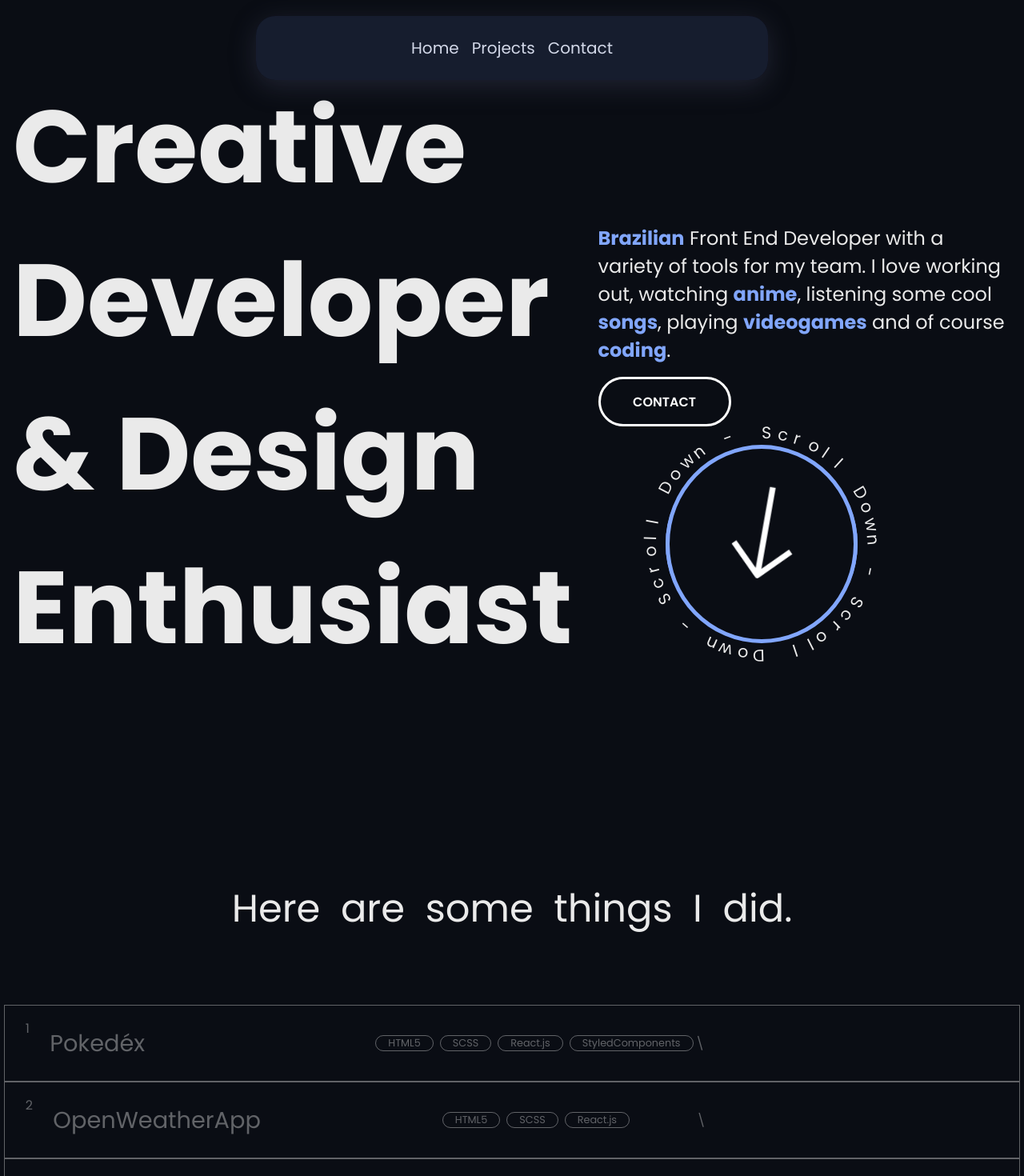
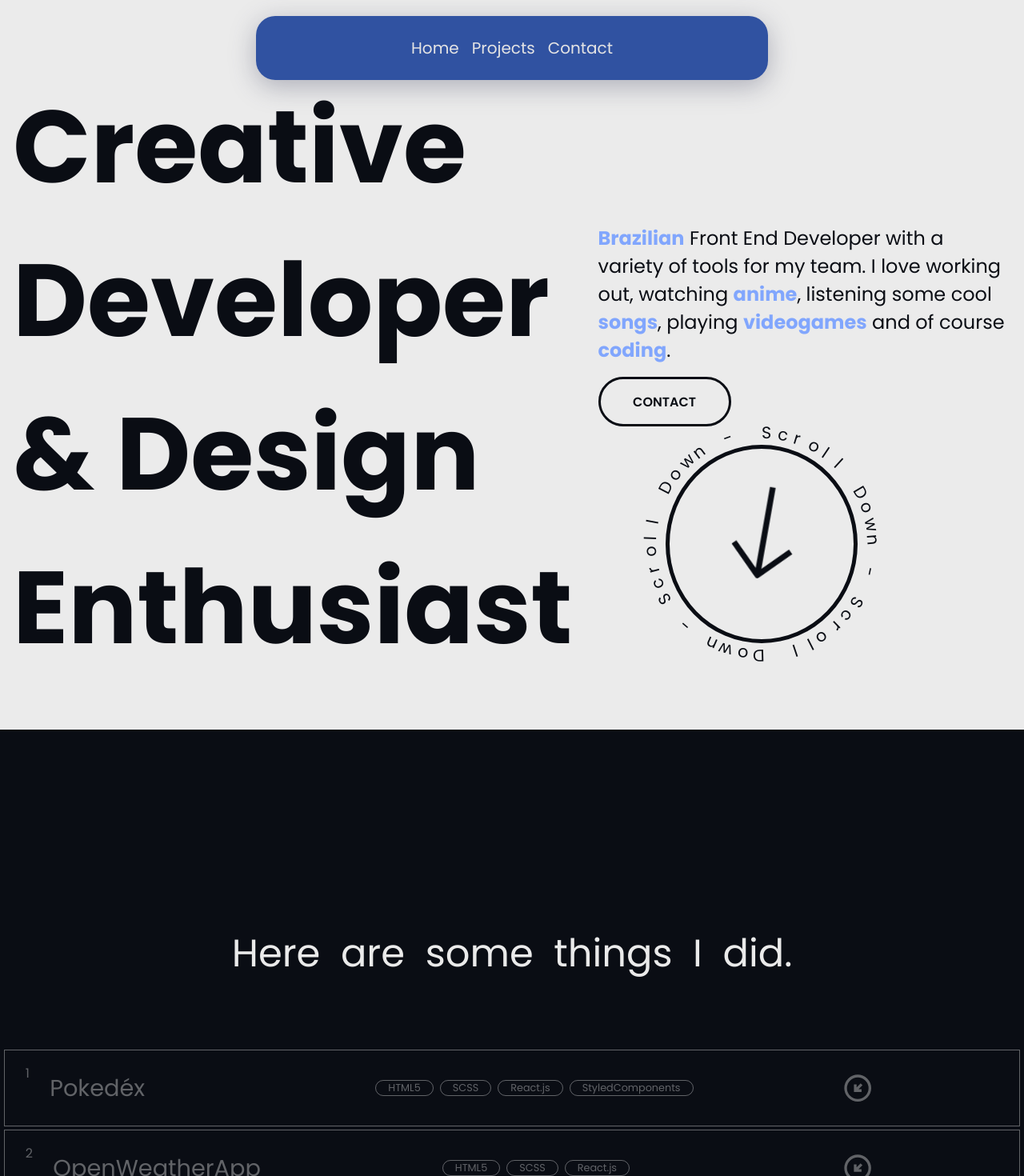
Before and after one commit to efarias03/Portfolio2023, a React (Vite) app: page / in a window 1280 px wide. Shown: the top 1470 px of the page at 80% size. Built offline with nearby package versions, Linux system fonts and the light colour scheme.

Commit message:
background turned white & added projects arrows

```diff
--- a/src/components/Contact/ContactContent/index.jsx
+++ b/src/components/Contact/ContactContent/index.jsx
@@ -5,7 +5,9 @@ export function ContactContent() {
     return (
         <section id="contact-section" className="default-section column flex">
 
-                <h1>Send a Message </h1>
+                <div className="default-container">
+                    <h1>Want to know me?</h1>
+                </div>
 
                 <ContactForm />
         </section>
--- a/src/components/Contact/Form/index.jsx
+++ b/src/components/Contact/Form/index.jsx
@@ -2,9 +2,22 @@
 
 export function ContactForm() {
     return (
-        <div class="form-container">
+        <div class="form-container default-container">
             <form>
-
+                <div className="input-group">
+                    <label htmlFor="name" >Your name here</label>
+                    <input name="name" type="text" />
+                </div>
+                <div className="input-group">
+                    <label htmlFor="name" >Your name here</label>
+                    <input name="name" type="text" />
+                </div>
+                <div className="input-group">
+                    <textarea name="message" id="" cols="50" rows="10"></textarea>
+                </div>
+                <div className="input-group">
+                    <button className="default-button" type="submit">Send</button>
+                </div>
             </form>
         </div>
     )
--- a/src/components/Sections/Projects/ProjectsGrid/index.jsx
+++ b/src/components/Sections/Projects/ProjectsGrid/index.jsx
@@ -20,7 +20,8 @@ function Project({ i = "01", title = "Default", tags = ["Default"], description
                     </ul>
                 </div>
                 <div className="project-expand">
-                    \
+                    <svg viewBox="0 -960 960 960"><path d="M440-320h80v-168l64 64 56-56-160-160-160 160 56 56 64-64v168Zm40 240q-83 0-156-31.5T197-197q-54-54-85.5-127T80-480q0-83 31.5-156T197-763q54-54 127-85.5T480-880q83 0 156 31.5T763-763q54 54 85.5 127T880-480q0 83-31.5 156T763-197q-54 54-127 85.5T480-80Zm0-80q134 0 227-93t93-227q0-134-93-227t-227-93q-134 0-227 93t-93 227q0 134 93 227t227 93Zm0-320Z" />
+                    </svg>
                 </div>
             </div>
             <div className={"project-content"}>
--- a/src/styles/styles.css
+++ b/src/styles/styles.css
@@ -120,7 +120,7 @@ html {
   height: 100%;
   display: flex;
   justify-content: center;
-  align-items: start;
+  align-items: flex-start;
   margin: 0 1rem;
 }
 
@@ -136,8 +136,8 @@ html {
   text-transform: uppercase;
   font-weight: 600;
   cursor: pointer;
-  color: #ffffff;
-  border: 3px solid #ffffff;
+  color: #0a0d14;
+  border: 3px solid #0a0d14;
   border-radius: 2rem;
   transition: 0.5s ease;
 }
@@ -152,8 +152,7 @@ html {
 }
 
 .default-button:hover {
-  color: #ffffff;
-  background-color: #81A6FD;
+  background-color: #A0BCFE;
   transition: 0.5s ease;
 }
 
@@ -170,7 +169,7 @@ html {
   top: 2.5%;
   left: 25%;
   z-index: 10;
-  background: rgba(26, 33, 51, 0.8431372549);
+  background: rgba(0, 43, 143, 0.7960784314);
   box-shadow: 0 8px 32px 0 rgba(70, 72, 100, 0.37);
   backdrop-filter: blur(2.5px);
   -webkit-backdrop-filter: blur(2.5px);
@@ -194,7 +193,7 @@ html {
   align-items: center;
   flex-direction: column;
   cursor: pointer;
-  color: #D3D9E9;
+  color: #e4e4e4;
   text-decoration: none;
   transition: 0.5s ease;
 }
@@ -240,6 +239,9 @@ html {
 
 #hero-section {
   padding-top: 1.5rem;
+  padding-bottom: 3.5rem;
+  background-color: #ebebeb;
+  color: #0a0d14;
 }
 #hero-section .text-large {
   font-size: 1.5rem;
@@ -264,7 +266,6 @@ html {
   width: 15rem;
   height: 15rem;
   border-radius: 50%;
-  background-color: #81A6FD;
 }
 .scroll-div .scroll-text {
   width: 100%;
@@ -286,8 +287,7 @@ html {
   width: 99%;
   height: 99%;
   border-radius: 50%;
-  border: 5px solid #81A6FD;
-  background-color: #0a0d14;
+  border: 5px solid #0a0d14;
   transition: 0.5s ease;
   z-index: 1;
 }
@@ -303,12 +303,12 @@ html {
   rotate: 10deg;
   width: 50%;
   height: 50%;
-  fill: #ffffff;
+  fill: #0a0d14;
   animation: scrollDown 1s linear infinite;
   z-index: 0;
 }
 .scroll-div .scroll-arrow:hover {
-  background-color: #273861;
+  background-color: #A0BCFE;
   cursor: pointer;
   transition: 0.5s ease;
 }
@@ -355,6 +355,7 @@ html {
   justify-content: center;
   align-items: center;
   flex-direction: column;
+  gap: 0.25rem;
   width: 100%;
   height: auto;
   padding-bottom: 10rem;
@@ -406,7 +407,7 @@ html {
   justify-content: center;
   align-items: center;
   flex-direction: column;
-  background-color: #273861;
+  border: 1px solid;
   color: #ffffff;
   text-decoration: none;
   text-wrap: nowrap;
@@ -423,37 +424,7 @@ html {
   width: 100%;
 }
 .project .project-content .content-description .project-link:hover {
-  background-color: #81A6FD;
-  transition: 0.5s ease;
-}
-
-.project.clicked {
-  display: flex;
-  justify-content: center;
-  align-items: center;
-  height: 45rem;
-  transition: 0.5s ease;
-}
-.project.clicked .project-content {
-  padding-top: 1rem;
-  border-width: 1px;
-  height: 100%;
-  transition: 1s ease;
-  cursor: auto;
-}
-.project.clicked .project-content .content-description {
-  opacity: 1;
-  transition: 0.5s ease;
-  transition-delay: 0.5s;
-}
-.project.clicked .project-infos {
-  color: #ffffff;
-  border-color: #ffffff;
-  height: 6rem;
-  transition: 0.5s ease;
-}
-.project.clicked .project-infos li div {
-  border-color: #ffffff;
+  background-color: #0333A6;
   transition: 0.5s ease;
 }
 
@@ -503,6 +474,17 @@ html {
   border: 1px solid rgba(255, 255, 255, 0.3568627451);
   border-radius: 15px;
 }
+.project-infos .project-expand {
+  display: flex;
+  justify-content: center;
+  align-items: center;
+}
+.project-infos .project-expand svg {
+  fill: rgba(255, 255, 255, 0.3568627451);
+  width: 10%;
+  transform: rotate(-135deg);
+  transition: 0.5s ease;
+}
 
 .project:hover > .project-infos {
   color: #ffffff;
@@ -514,13 +496,60 @@ html {
   border-color: #ffffff;
   transition: 0.5s ease;
 }
+.project:hover > .project-infos .project-expand svg {
+  fill: #ffffff;
+  transform: rotate(-100deg);
+  transition: 0.5s ease;
+}
+
+.project.clicked {
+  display: flex;
+  justify-content: center;
+  align-items: center;
+  height: 45rem;
+  transition: 0.5s ease;
+}
+.project.clicked .project-content {
+  padding-top: 1rem;
+  border-width: 1px;
+  height: 100%;
+  transition: 1s ease;
+  cursor: auto;
+}
+.project.clicked .project-content .content-description {
+  opacity: 1;
+  transition: 0.5s ease;
+  transition-delay: 0.5s;
+}
+.project.clicked .project-infos {
+  color: #ffffff;
+  border-color: #ffffff;
+  height: 6rem;
+  transition: 0.5s ease;
+}
+.project.clicked .project-infos li div {
+  border-color: #ffffff;
+  transition: 0.5s ease;
+}
+.project.clicked .project-infos .project-expand svg {
+  fill: #ffffff;
+  transform: rotate(0deg);
+  transition: 0.5s ease;
+}
 
 #contact-section {
+  height: 100vh;
   background-color: #eaeaea;
   color: #0a0d14;
 }
 #contact-section #contact-header {
   padding-top: 10rem;
+}
+#contact-section .form-container {
+  width: 100%;
+}
+#contact-section .form-container form {
+  height: 100%;
 }
 
 @media (max-width: 575px) {
@@ -578,6 +607,9 @@ html {
   .project-header span {
     font-size: 1.2rem;
   }
+  .project .project-expand svg {
+    width: 20%;
+  }
   .project .project-content .content-description .description-images {
     width: 90%;
     height: 90%;
--- a/src/styles/styles.scss
+++ b/src/styles/styles.scss
@@ -147,7 +147,7 @@ html {
 
     display: flex;
     justify-content: center;
-    align-items: start;
+    align-items: flex-start;
 
     margin: 0 1rem;
 }
@@ -167,9 +167,9 @@ html {
     font-weight: 600;
 
     cursor: pointer;
-    color: #ffffff;
+    color: #0a0d14;
 
-    border: 3px solid #ffffff;
+    border: 3px solid #0a0d14;
     border-radius: 2rem;
 
     transition: .5s ease;
@@ -187,8 +187,7 @@ html {
 }
 
 .default-button:hover {
-    color: #ffffff;
-    background-color: #81A6FD;
+    background-color: #A0BCFE;
     transition: .5s ease;
 }
 
@@ -209,7 +208,7 @@ html {
     left: 25%;
     z-index: 10;
 
-    background: #1a2133d7;
+    background: #002b8fcb;
     box-shadow: 0 8px 32px 0 rgba(70, 72, 100, 0.37);
     backdrop-filter: blur(2.5px);
     -webkit-backdrop-filter: blur(2.5px);
@@ -236,7 +235,7 @@ html {
                 flex-direction: column;
                 cursor: pointer;
 
-                color: #D3D9E9;
+                color: #e4e4e4;
                 text-decoration: none;
 
                 transition: .5s ease;
@@ -301,6 +300,10 @@ html {
 
 #hero-section {
     padding-top: 1.5rem;
+    padding-bottom: 3.5rem;
+
+    background-color: #ebebeb;
+    color: #0a0d14;
 
     .text-large {
         font-size: 1.5rem;
@@ -334,7 +337,6 @@ html {
     height: 15rem;
 
     border-radius: 50%;
-    background-color: #81A6FD;
 
     .scroll-text {
         width: 100%;
@@ -361,9 +363,7 @@ html {
         height: 99%;
 
         border-radius: 50%;
-        border: 5px solid #81A6FD;
-
-        background-color: #0a0d14;
+        border: 5px solid #0a0d14;
 
         transition: .5s ease;
 
@@ -386,7 +386,7 @@ html {
             width: 50%;
             height: 50%;
 
-            fill: #ffffff;
+            fill: #0a0d14;
 
             animation: scrollDown 1s linear infinite;
 
@@ -395,7 +395,7 @@ html {
     }
 
     .scroll-arrow:hover {
-        background-color: #273861;
+        background-color: #A0BCFE;
 
         cursor: pointer;
 
@@ -455,6 +455,8 @@ html {
     justify-content: center;
     align-items: center;
     flex-direction: column;
+
+    gap: 0.25rem;
 
     width: 100%;
     height: auto;
@@ -525,7 +527,8 @@ html {
                 align-items: center;
                 flex-direction: column;
 
-                background-color: #273861;
+                border: 1px solid;
+
                 color: #ffffff;
                 text-decoration: none;
 
@@ -551,7 +554,7 @@ html {
             }
 
             .project-link:hover {
-                background-color: #81A6FD;
+                background-color: #0333A6;
                 transition: .5s ease;
             }
 
@@ -559,47 +562,6 @@ html {
     }
 }
 
-.project.clicked {
-    display: flex;
-    justify-content: center;
-    align-items: center;
-    height: 45rem;
-
-
-    transition: .5s ease;
-
-    .project-content {
-        padding-top: 1rem;
-        border-width: 1px;
-        height: 100%;
-
-        transition: 1s ease;
-        cursor: auto;
-
-        .content-description {
-            opacity: 1;
-
-            transition: .5s ease;
-            transition-delay: .5s;
-        }
-    }
-
-    .project-infos {
-        color: #ffffff;
-        border-color: #ffffff;
-
-        height: 6rem;
-
-        transition: .5s ease;
-
-        li {
-            div {
-                border-color: #ffffff;
-                transition: .5s ease;
-            }
-        }
-    }
-}
 
 .project-infos {
     position: relative;
@@ -664,6 +626,20 @@ html {
             }
         }
     }
+
+    .project-expand {
+        display: flex;
+        justify-content: center;
+        align-items: center;
+
+        svg {
+            fill: #ffffff5b;
+            width: 10%;
+
+            transform: rotate(-135deg);
+            transition: .5s ease;
+        }
+    }
 }
 
 .project:hover>.project-infos {
@@ -680,7 +656,70 @@ html {
             transition: .5s ease;
         }
     }
+
+    .project-expand {
+
+        svg {
+            fill: #ffffff;
+
+            transform: rotate(-100deg);
+            transition: .5s ease;
+        }
+    }
 }
+
+.project.clicked {
+    display: flex;
+    justify-content: center;
+    align-items: center;
+    height: 45rem;
+
+
+    transition: .5s ease;
+
+    .project-content {
+        padding-top: 1rem;
+        border-width: 1px;
+        height: 100%;
+
+        transition: 1s ease;
+        cursor: auto;
+
+        .content-description {
+            opacity: 1;
+
+            transition: .5s ease;
+            transition-delay: .5s;
+        }
+    }
+
+    .project-infos {
+        color: #ffffff;
+        border-color: #ffffff;
+
+        height: 6rem;
+
+        transition: .5s ease;
+
+        li {
+            div {
+                border-color: #ffffff;
+                transition: .5s ease;
+            }
+        }
+
+        .project-expand {
+
+            svg {
+                fill: #ffffff;
+
+                transform: rotate(0deg);
+                transition: .5s ease;
+            }
+        }
+    }
+}
+
 
 
 
@@ -688,11 +727,20 @@ html {
 // Contact
 
 #contact-section {
+    height: 100vh;
     background-color: #eaeaea;
     color: #0a0d14;
 
     #contact-header {
         padding-top: 10rem;
+    }
+
+    .form-container {
+        width: 100%;
+
+        form {
+            height: 100%;
+        }
     }
 }
 
@@ -780,6 +828,11 @@ html {
     }
 
     .project {
+        .project-expand {
+            svg {
+                width: 20%;
+            }
+        }
         .project-content {
             .content-description {
 
```
Also changed, not shown: src/components/David.jsx (deleted, +0 -45 lines), src/components/Sections/Hero/HeroCanvas/index.jsx (deleted, +0 -32 lines), public/arrow-up.svg (added), 1 other file (tests, documents, lock files or other folders).
